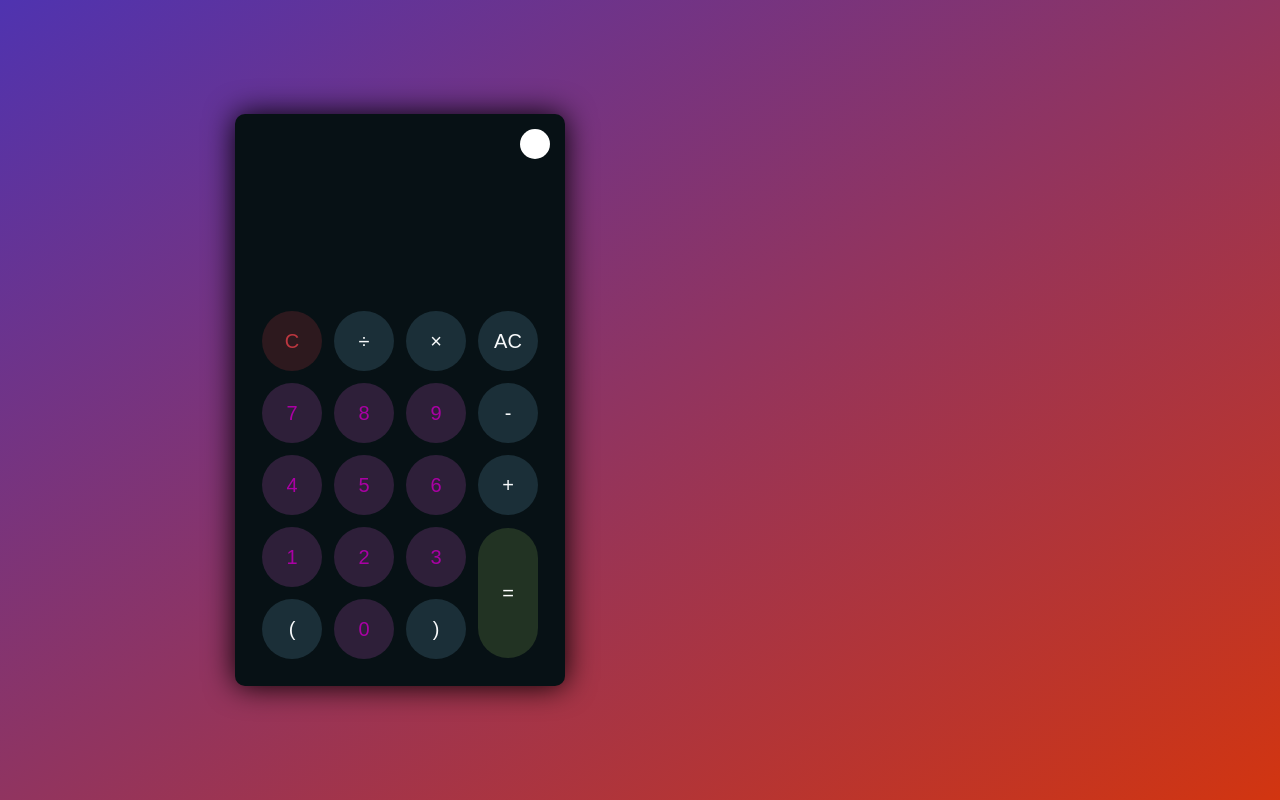
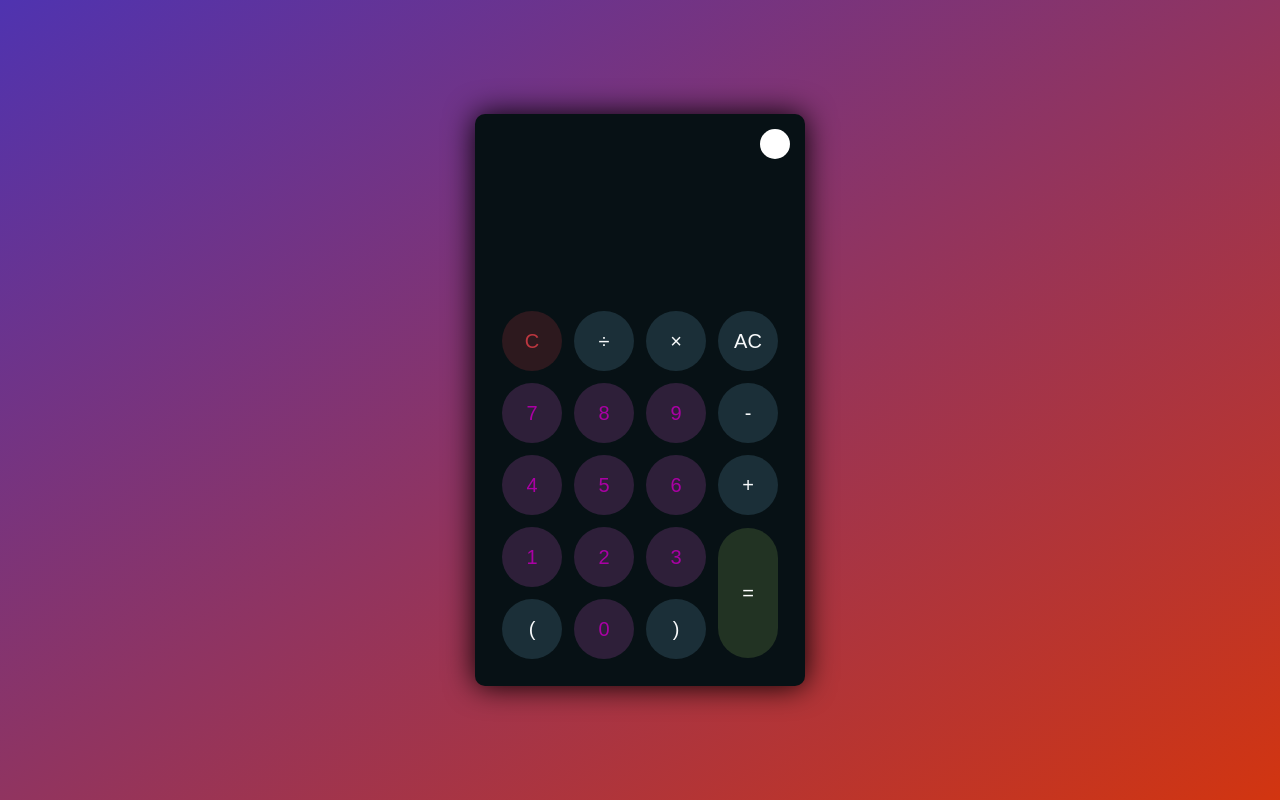
Before and after one commit to gayuhlksn/Kalkulatorku, a plain HTML site: page index.html in a window 1280 px wide. Drawn offline with Linux system fonts and the light colour scheme.

Commit message:
Enhance css script

```diff
--- a/index.html
+++ b/index.html
@@ -1,11 +1,14 @@
 <!DOCTYPE html>
 <html lang="en">
   <head>
-    <meta charset="UTF-8">
-    <meta http-equiv="X-UA-Compatible" content="IE=edge">
-    <meta name="viewport" content="width=device-width, initial-scale=1.0">
-    <link rel="stylesheet" href="style.css">
-    <link rel="shortcut icon" href="https://upload.wikimedia.org/wikipedia/commons/thumb/1/1e/Calculator_icon.svg/2048px-Calculator_icon.svg.png">
+    <meta charset="UTF-8" />
+    <meta http-equiv="X-UA-Compatible" content="IE=edge" />
+    <meta name="viewport" content="width=device-width, initial-scale=1.0" />
+    <link rel="stylesheet" href="style.css" />
+    <link
+      rel="shortcut icon"
+      href="https://upload.wikimedia.org/wikipedia/commons/thumb/1/1e/Calculator_icon.svg/2048px-Calculator_icon.svg.png"
+    />
     <title>Kalculator Kelompok D17</title>
   </head>
   <body>
@@ -41,7 +44,9 @@
               <td><button class="btn-number" id="1">1</button></td>
               <td><button class="btn-number" id="2">2</button></td>
               <td><button class="btn-number" id="3">3</button></td>
-                        <td rowspan="2"><button class="btn-equal" id="equal">=</button></td>
+              <td rowspan="2">
+                <button class="btn-equal" id="equal">=</button>
+              </td>
             </tr>
             <tr>
               <td><button class="btn-operator" id="(">(</button></td>
--- a/style.css
+++ b/style.css
@@ -15,13 +15,14 @@ a {
     color: #fff;
 }
 
-body {
+.container {
+    position: absolute;
     background-image: linear-gradient(to bottom right, rgba(79,51,176,1),rgba(210,53,16));
-}
-
-.container {
-    height: 100vh;
-    width: 100vh;
+    top: 0;
+    bottom: 0;
+    left: 0;
+    right: 0;
+    background-color: none;
     display: grid;
     place-items: center;
 }
```
Lines whose indentation alone changed are shown as unchanged.
